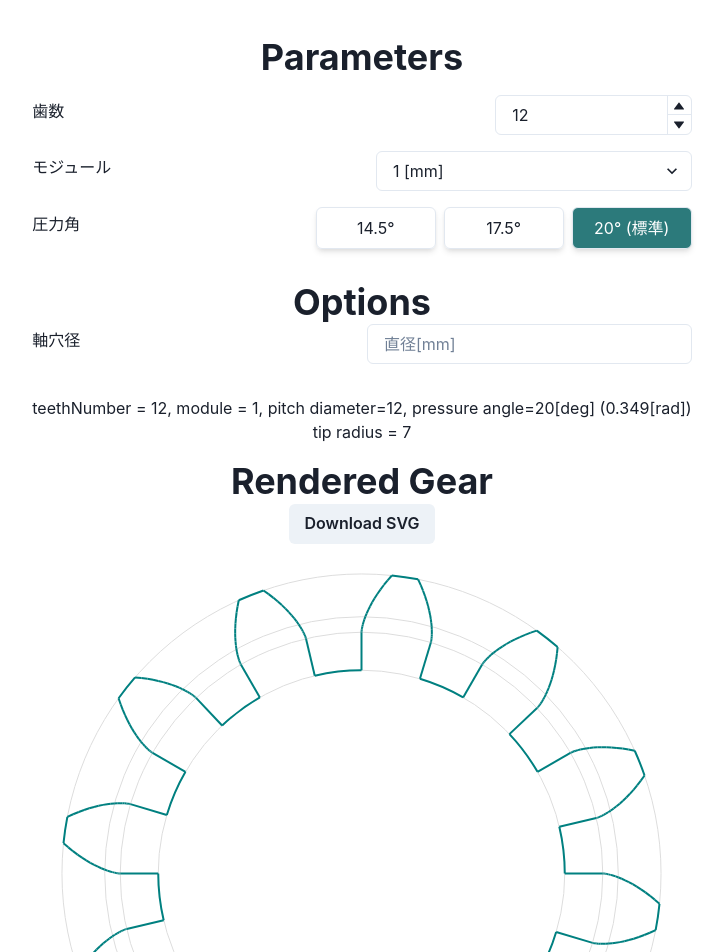
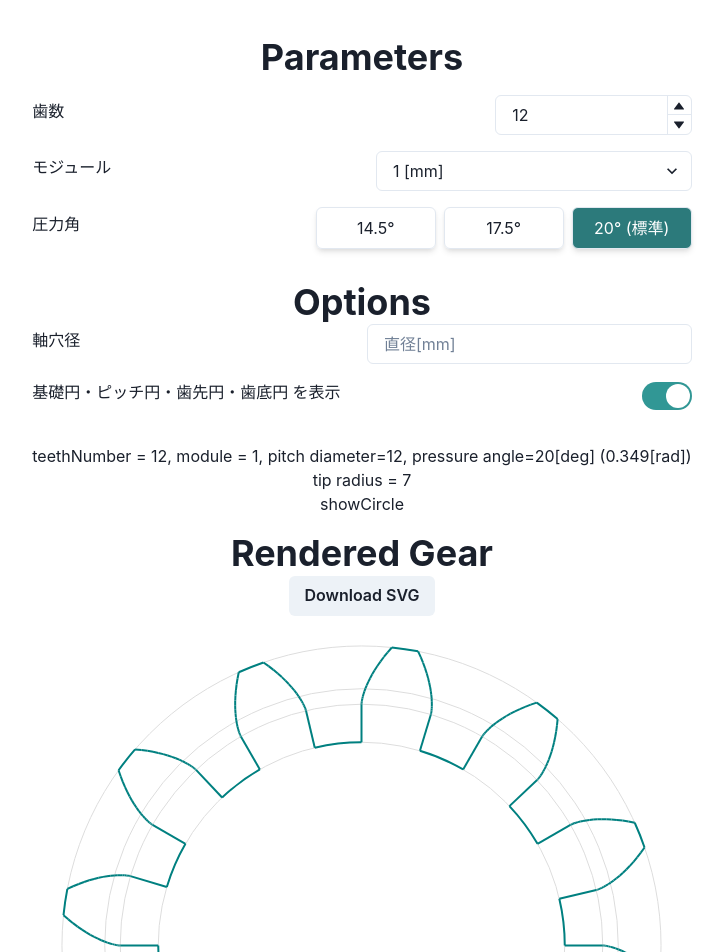
Before and after one commit to sw1227/gear-svg, a React (Vite) app: page / in a window 1280 px wide. Shown: the top 952 px of the page, without its empty margins (278-1001 px from the left). Built offline with nearby package versions, Linux system fonts and the light colour scheme.

Commit message:
feat: add visibility switch

```diff
--- a/src/App.tsx
+++ b/src/App.tsx
@@ -6,6 +6,7 @@ import TeethNumberForm from './components/TeethNumberForm.tsx'
 import ModuleForm from './components/ModuleForm.tsx'
 import PressureAngleForm from './components/PressureAngleForm.tsx'
 import HoleDiameterForm from './components/HoleDiameterForm.tsx'
+import VisibilityForm from './components/VisibilityForm.tsx'
 import {
   teethNumberState,
   moduleState,
@@ -43,6 +44,9 @@ const App: FC = () => {
   const strokeWidthThick = tipRadius / 150
   const strokeWidthThin = tipRadius / 300
   const svgMargin = tipRadius / 10
+
+  // Circle visibility
+  const [showCircle, setShowCircle] = useState<boolean>(true)
 
   // svg size
   const [svgSize, setSvgSize] = useState<number>(0);
@@ -100,10 +104,12 @@ const App: FC = () => {
         <Heading mt={8}>Options</Heading>
         <VStack spacing={4}>
           <HoleDiameterForm onChange={setHoleDiameter}/>
+          <VisibilityForm visibilityValue={showCircle} onChange={setShowCircle} />
         </VStack>
 
         <Box mt={8}>teethNumber = {teethNumber}, module = {module}, pitch diameter={pitchDiameter}, pressure angle={pressureAngleDegree}[deg] ({pressureAngle.toFixed(3)}[rad])</Box>
         <p>tip radius = {tipRadius}</p>
+        <p>showCircle {showCircle}</p>
 
         <Heading mt={4}>Rendered Gear</Heading>
 
@@ -120,10 +126,15 @@ const App: FC = () => {
             viewBox={`-${tipRadius + svgMargin} -${tipRadius + svgMargin} ${(tipRadius + svgMargin) * 2} ${(tipRadius + svgMargin) * 2}`}
           >
             {/* Circles */}
-            <circle cx="0" cy="0" r={tipRadius} fill="none" stroke="#ddd" strokeWidth={strokeWidthThin} />
-            <circle cx="0" cy="0" r={pitchRadius} fill="none" stroke="#ddd" strokeWidth={strokeWidthThin} />
-            <circle cx="0" cy="0" r={baseRadius} fill="none" stroke="#ddd" strokeWidth={strokeWidthThin} />
-            <circle cx="0" cy="0" r={rootRadius} fill="none" stroke="#ddd" strokeWidth={strokeWidthThin} />
+            {showCircle && (
+              <g>
+                <circle cx="0" cy="0" r={tipRadius} fill="none" stroke="#ddd" strokeWidth={strokeWidthThin} />
+                <circle cx="0" cy="0" r={pitchRadius} fill="none" stroke="#ddd" strokeWidth={strokeWidthThin} />
+                <circle cx="0" cy="0" r={baseRadius} fill="none" stroke="#ddd" strokeWidth={strokeWidthThin} />
+                <circle cx="0" cy="0" r={rootRadius} fill="none" stroke="#ddd" strokeWidth={strokeWidthThin} />
+              </g>
+            )}
+            {/* Hole */}
             {holeDiameter && <circle cx="0" cy="0" r={holeDiameter / 2} fill="none" stroke="teal" strokeWidth={strokeWidthThick} />}
             {/* Involute */}
             {Array.from({ length: teethNumber }, (_, i) => {
--- /dev/null
+++ b/src/components/VisibilityForm.tsx
@@ -0,0 +1,25 @@
+import { FC } from 'react'
+import { FormControl, FormLabel, Switch, HStack } from '@chakra-ui/react'
+
+interface VisibilityFormProps {
+  onChange: (val: boolean) => void
+  visibilityValue: boolean
+}
+
+const VisibilityForm: FC<VisibilityFormProps> = ({ onChange, visibilityValue }) => {
+  return (
+    <FormControl>
+      <HStack spacing={4} align='center'>
+        <FormLabel width='full'>基礎円・ピッチ円・歯先円・歯底円 を表示</FormLabel>
+        <Switch
+          size='lg'
+          colorScheme='teal'
+          isChecked={visibilityValue}
+          onChange={e => onChange(e.target.checked)}
+        />
+      </HStack>
+    </FormControl>
+  )
+}
+
+export default VisibilityForm
```
